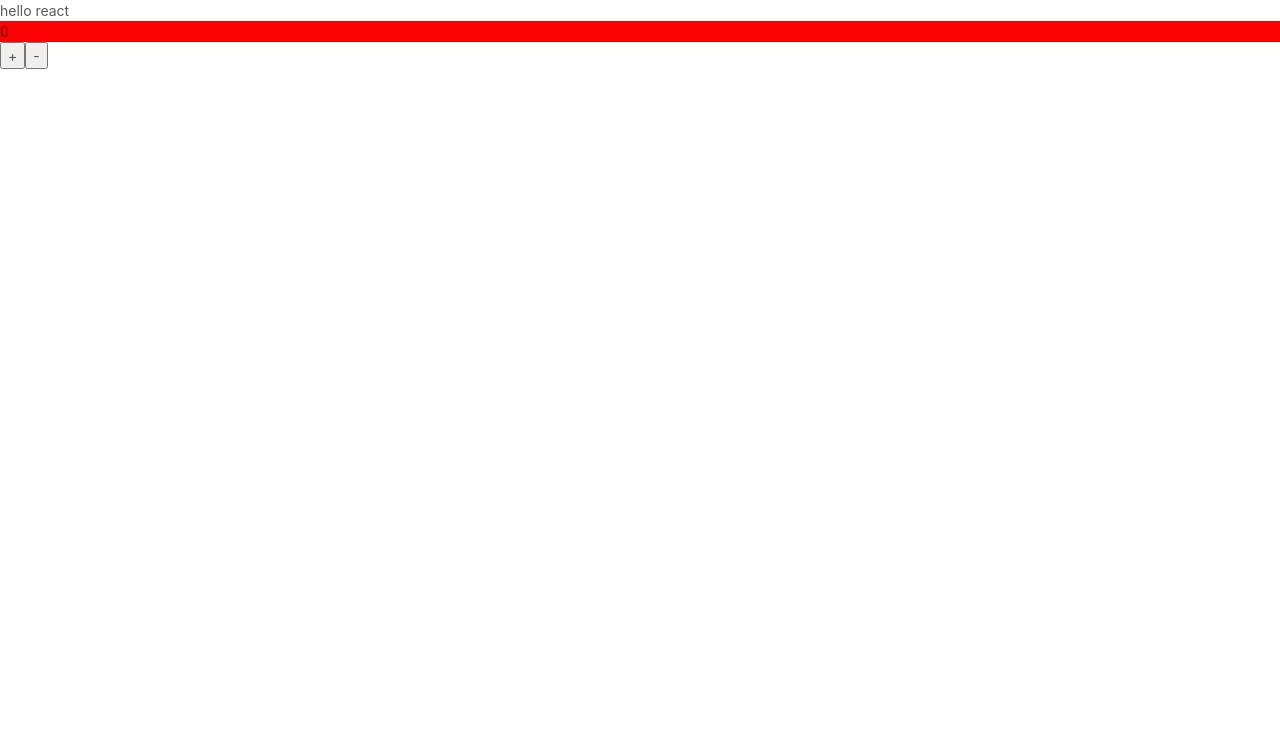
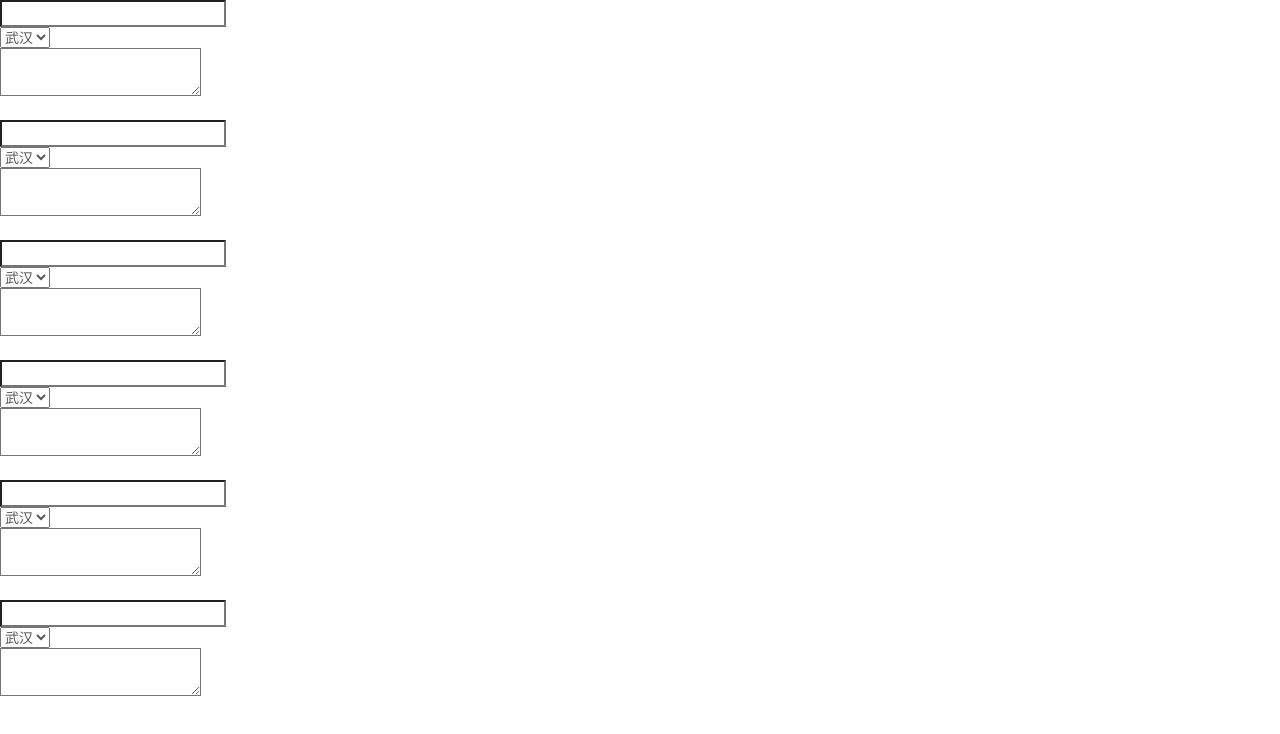
Before and after one commit to woshiqiang1/react-without-cra, a React app: page / in a window 1280 px wide. Shown: the top 734 px of the page. Built offline with nearby package versions, Linux system fonts and the light colour scheme.

Commit message:
【MODIFY】list组件

```diff
--- a/package.json
+++ b/package.json
@@ -41,6 +41,7 @@
   "dependencies": {
     "@babel/polyfill": "^7.4.3",
     "react": "^16.8.6",
-    "react-dom": "^16.8.6"
+    "react-dom": "^16.8.6",
+    "react-virtualized": "^9.21.1"
   }
 }
--- a/src/App.jsx
+++ b/src/App.jsx
@@ -1,9 +1,10 @@
 import React from 'react'
 import Counter from 'containers/Counter'
+import List from 'containers/list/List'
+
 const App = () => (
     <>
-      <div>hello react</div>
-      <Counter />
+      <List />
     </>
 )
 
--- /dev/null
+++ b/src/containers/list/List.jsx
@@ -0,0 +1,52 @@
+import React, { Component } from 'react'
+import { List } from 'react-virtualized'
+
+class ListWithBigData extends Component {
+  state = {
+    list: []
+  }
+
+
+  componentDidMount() {
+    let list = []
+    for(let i = 0; i < 5000; i++){
+      list.push(i)
+    }
+    this.setState({list})
+  }
+
+  rowRenderer({ key, index, style, isScrolling, isVisible }){
+    return (
+      <div key={key} style={style}>
+        <div>
+          <input type="text"/>
+        </div>
+        <div>
+          <select name="123" id="select">
+            <option value="wuhan">武汉</option>
+            <option value="beijing">北京</option>
+            <option value="shanghai">上海</option>
+          </select>
+        </div>
+        <div>
+          <textArea value={this.state.list[index]}></textArea>
+        </div>
+      </div>
+    )
+  }
+
+  render(){
+    return (
+      <List
+        width={800}
+        height={700}
+        rowCount={this.state.list.length}
+        rowHeight={120}
+        rowRenderer={this.rowRenderer.bind(this)}
+      />
+
+    )
+  }
+}
+
+export default ListWithBigData
```
Also changed, not shown: 2 other files (tests, documents, lock files or other folders).
